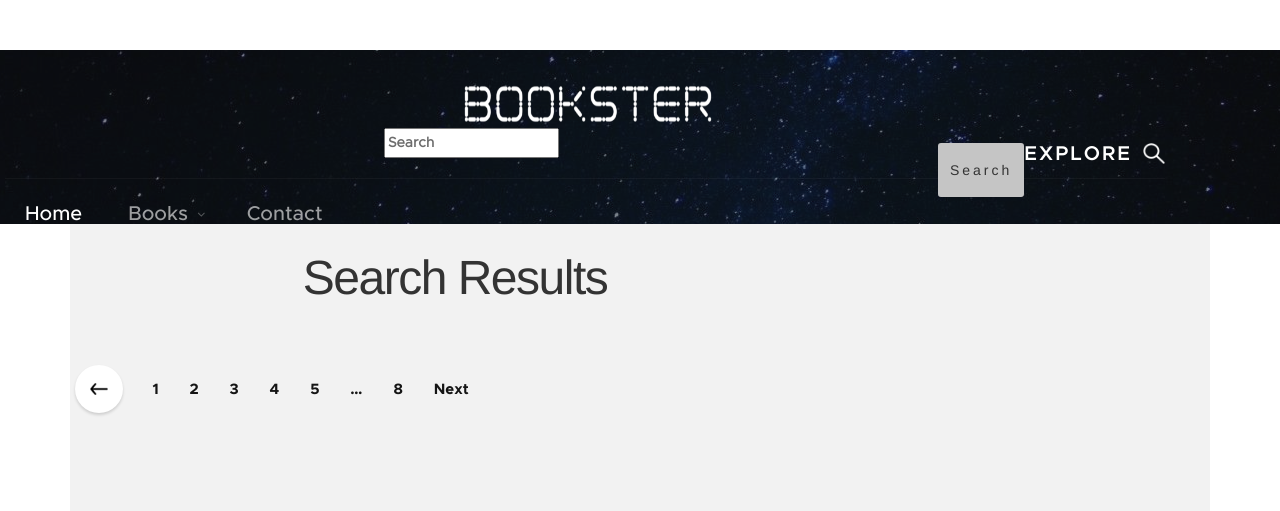
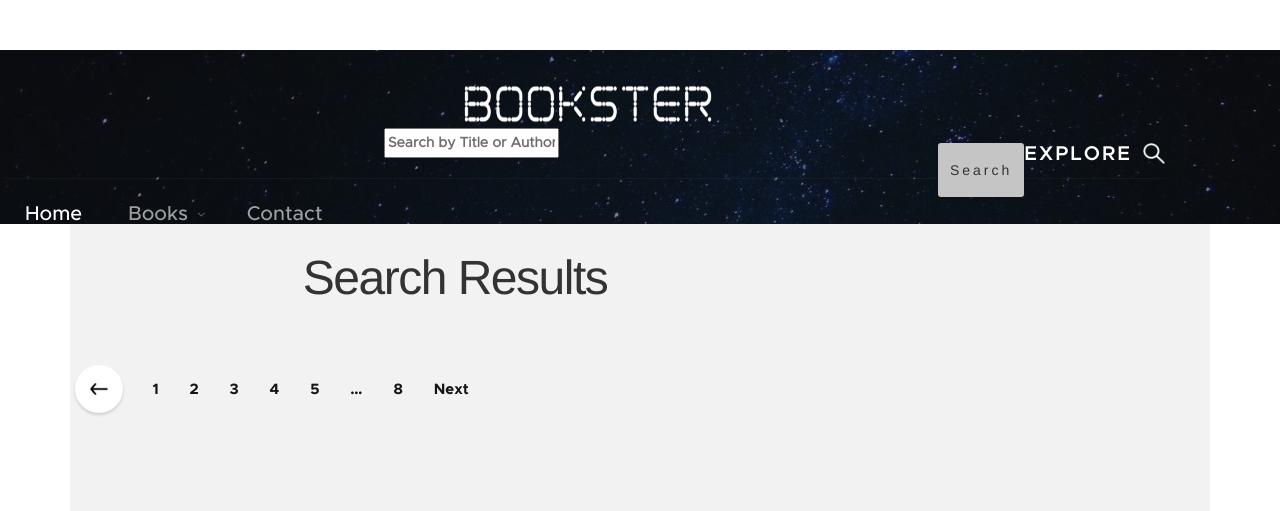
Before and after one commit to keinpetrovich/BookSpace, an ASP.NET Core app: page /Search/SearchResult in a window 1280 px wide. Shown: the top 511 px of the page. Run offline with ASP.NET Core 8, Linux system fonts and the light colour scheme; data that the repository does not hold is empty; the project's own start-up code is not run, and a stand-in starts its controllers and pages; some libraries are stand-ins or nearby versions.

Commit message:
Reworking Search page partial. Added on click logo redirection. Changed searching logic.

```diff
--- a/src/BookSpace.Web/Controllers/SearchController.cs
+++ b/src/BookSpace.Web/Controllers/SearchController.cs
@@ -20,7 +20,7 @@ namespace BookSpace.Web.Controllers
         }
         public async Task<IActionResult> SearchResult(string searchedString)
         {
-            var searchedBooks = await bookRepository.Search(x => x.Title == searchedString || x.Author == searchedString);
+            var searchedBooks = await bookRepository.Search(x => x.Title.Contains(searchedString) || x.Author.Contains(searchedString));
             var searchedBookViewModels = this.objectMapper.Map<IEnumerable<Book>, IEnumerable<SearchedBookViewModel>>(searchedBooks);
 
             return View(searchedBookViewModels);
--- a/src/BookSpace.Web/Views/Search/Search.cshtml
+++ b/src/BookSpace.Web/Views/Search/Search.cshtml
@@ -5,7 +5,7 @@
 <div>
     <form asp-controller="Search" asp-action="SearchResult">
         <label>
-            <input name="SearchedString" placeholder="Search" />
+            <input name="SearchedString" placeholder="Search by Title or Author" />
         </label>
         <div class="header-search-btn">
             <button type="submit">Search</button>
--- a/src/BookSpace.Web/Views/Shared/Book/_BookSearchResultPagePartial.cshtml
+++ b/src/BookSpace.Web/Views/Shared/Book/_BookSearchResultPagePartial.cshtml
@@ -5,10 +5,15 @@
     string bookTitle = book.Title.Length > 25 ? book.Title.Substring(0, 25) + "..." : book.Title;
 
     <article class="category-entry">
-        <a asp-action="Book" asp-controller="Home" class="category-thumb">
+
+        <a asp-action="BookDetails" asp-controller="Book" asp-route-id="@book.BookId" class="category-thumb">
             <img src="@book.CoverUrl" alt="">
         </a>
-        <span class="category-entry-title"><a asp-action="Book" asp-controller="Home">@bookTitle</a></span>
+        <span class="category-entry-title">
+            <a asp-action="BookDetails" asp-controller="Book" asp-route-id="@book.BookId">
+                @bookTitle
+            </a>
+        </span>
         <section class="category-meta">
             <span class="category-author"><span>By</span> @book.Author</span>
         </section>
--- a/src/BookSpace.Web/Views/Shared/_Header.cshtml
+++ b/src/BookSpace.Web/Views/Shared/_Header.cshtml
@@ -17,7 +17,7 @@
     <header class="header">
         <div class="header-content row">
             <div class="header-logo">
-                <a class="logo" href="index.html">
+                <a class="logo" href="@Url.Action("Index","Home")">
                     <img src="~/images/logo.png" alt="Homepage">
                 </a>
             </div>
```
